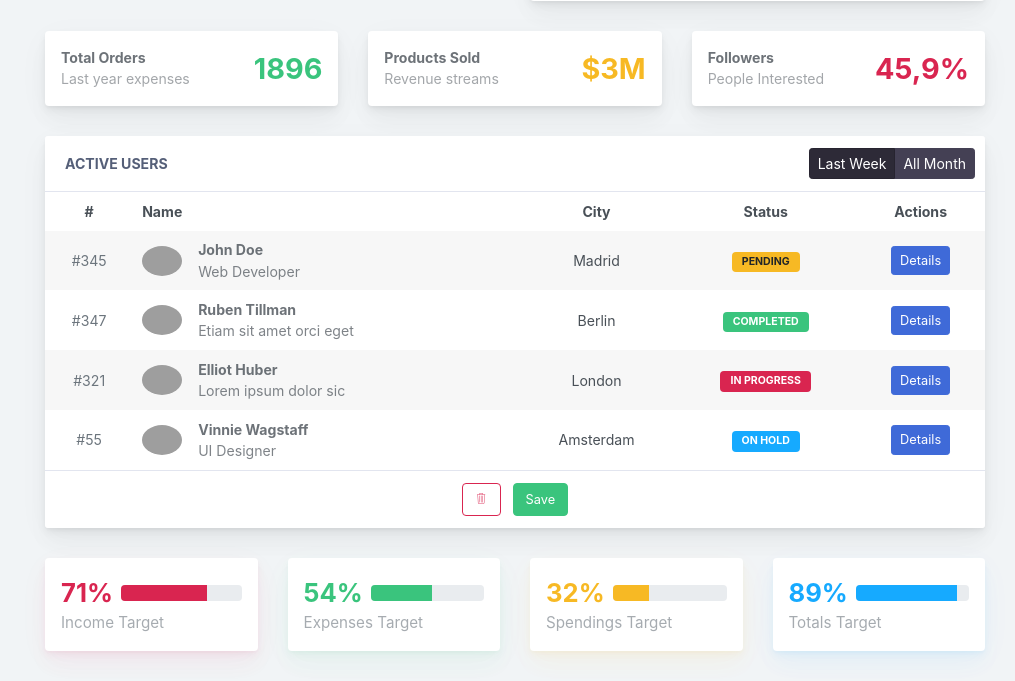
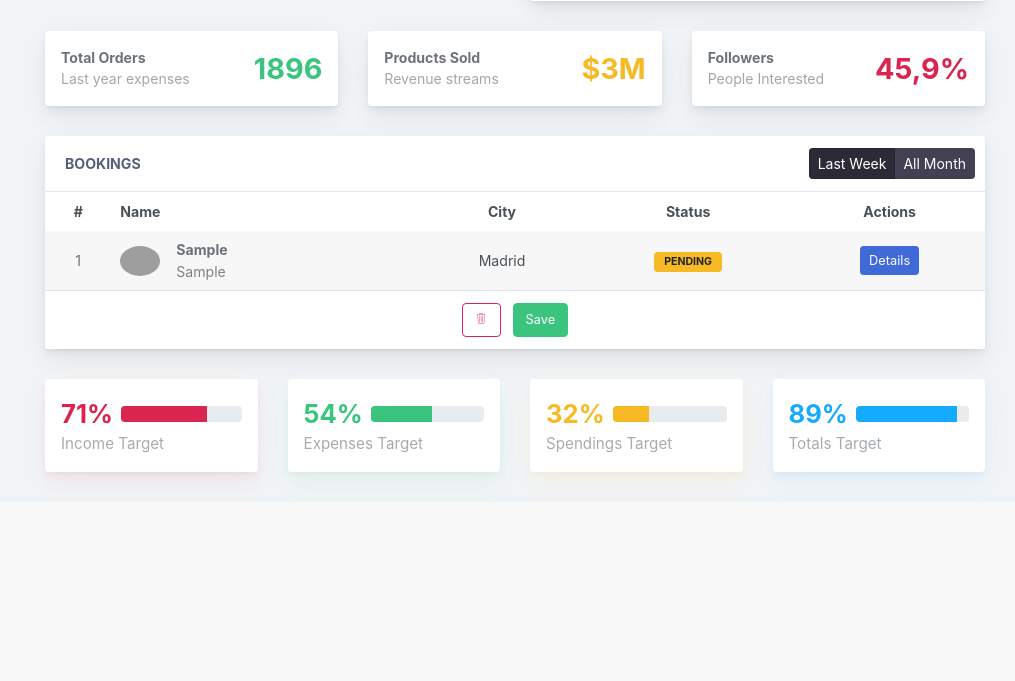
Before and after one commit to KevinMactoo/blueberry, a PHP site: page /projects/dashboard/dashboard.php in a window 1280 px wide. Shown: the part 1038-1719 px from the top of the page, without its empty margins (265-1280 px from the left). After the commit the page ends 1525 px from the top, so only its background shows below. Run offline with PHP 8.4, Linux system fonts and the light colour scheme; the visitor is signed in with stand-in values (Sample User, id 1); data comes from the database, SQL or seed files in the repository; tables that the repository leaves empty or names only in its code hold one stand-in row (values such as "Sample post"); grey boxes are pictures that could not be loaded.

Commit message:
Staged changes

```diff
--- a/dashboard/dashboard.php
+++ b/dashboard/dashboard.php
@@ -6,7 +6,7 @@ include (ROOT_PATH . "/app/controllers/users.php");
 $id = $_SESSION['id'];
 $image_preview = selectOne('users',['id' => $id]);
 
-
+$result = mysqli_query($conn,"SELECT * FROM booking");
 
 ?>
 <!doctype html>
@@ -735,7 +735,7 @@ $image_preview = selectOne('users',['id' => $id]);
                         <div class="row">
                             <div class="col-md-12">
                                 <div class="main-card mb-3 card">
-                                    <div class="card-header">Active Users
+                                    <div class="card-header">Bookings
                                         <div class="btn-actions-pane-right">
                                             <div role="group" class="btn-group-sm btn-group">
                                                 <button class="active btn btn-focus">Last Week</button>
@@ -755,8 +755,12 @@ $image_preview = selectOne('users',['id' => $id]);
                                             </tr>
                                             </thead>
                                             <tbody>
+                                                <?php
+                                                $i=0;
+                                                while($row = mysqli_fetch_array($result)) {
+                                                    ?>
                                             <tr>
-                                                <td class="text-center text-muted">#345</td>
+                                                <td class="text-center text-muted"><?php echo $row['id']; ?></td>
                                                 <td>
                                                     <div class="widget-content p-0">
                                                         <div class="widget-content-wrapper">
@@ -766,8 +770,8 @@ $image_preview = selectOne('users',['id' => $id]);
                                                                 </div>
                                                             </div>
                                                             <div class="widget-content-left flex2">
-                                                                <div class="widget-heading">John Doe</div>
-                                                                <div class="widget-subheading opacity-7">Web Developer</div>
+                                                                <div class="widget-heading"><?php echo $row["firstname"]; ?></div>
+                                                                <div class="widget-subheading opacity-7"><?php echo $row['firstname']; ?></div>
                                                             </div>
                                                         </div>
                                                     </div>
@@ -780,80 +784,10 @@ $image_preview = selectOne('users',['id' => $id]);
                                                     <button type="button" id="PopoverCustomT-1" class="btn btn-primary btn-sm">Details</button>
                                                 </td>
                                             </tr>
-                                            <tr>
-                                                <td class="text-center text-muted">#347</td>
-                                                <td>
-                                                    <div class="widget-content p-0">
-                                                        <div class="widget-content-wrapper">
-                                                            <div class="widget-content-left mr-3">
-                                                                <div class="widget-content-left">
-                                                                    <img width="40" class="rounded-circle" src="assets/images/avatars/3.jpg" alt="">
-                                                                </div>
-                                                            </div>
-                                                            <div class="widget-content-left flex2">
-                                                                <div class="widget-heading">Ruben Tillman</div>
-                                                                <div class="widget-subheading opacity-7">Etiam sit amet orci eget</div>
-                                                            </div>
-                                                        </div>
-                                                    </div>
-                                                </td>
-                                                <td class="text-center">Berlin</td>
-                                                <td class="text-center">
-                                                    <div class="badge badge-success">Completed</div>
-                                                </td>
-                                                <td class="text-center">
-                                                    <button type="button" id="PopoverCustomT-2" class="btn btn-primary btn-sm">Details</button>
-                                                </td>
-                                            </tr>
-                                            <tr>
-                                                <td class="text-center text-muted">#321</td>
-                                                <td>
-                                                    <div class="widget-content p-0">
-                                                        <div class="widget-content-wrapper">
-                                                            <div class="widget-content-left mr-3">
-                                                                <div class="widget-content-left">
-                                                                    <img width="40" class="rounded-circle" src="assets/images/avatars/2.jpg" alt="">
-                                                                </div>
-                                                            </div>
-                                                            <div class="widget-content-left flex2">
-                                                                <div class="widget-heading">Elliot Huber</div>
-                                                                <div class="widget-subheading opacity-7">Lorem ipsum dolor sic</div>
-                                                            </div>
-                                                        </div>
-                                                    </div>
-                                                </td>
-                                                <td class="text-center">London</td>
-                                                <td class="text-center">
-                                                    <div class="badge badge-danger">In Progress</div>
-                                                </td>
-                                                <td class="text-center">
-                                                    <button type="button" id="PopoverCustomT-3" class="btn btn-primary btn-sm">Details</button>
-                                                </td>
-                                            </tr>
-                                            <tr>
-                                                <td class="text-center text-muted">#55</td>
-                                                <td>
-                                                    <div class="widget-content p-0">
-                                                        <div class="widget-content-wrapper">
-                                                            <div class="widget-content-left mr-3">
-                                                                <div class="widget-content-left">
-                                                                    <img width="40" class="rounded-circle" src="assets/images/avatars/1.jpg" alt=""></div>
-                                                            </div>
-                                                            <div class="widget-content-left flex2">
-                                                                <div class="widget-heading">Vinnie Wagstaff</div>
-                                                                <div class="widget-subheading opacity-7">UI Designer</div>
-                                                            </div>
-                                                        </div>
-                                                    </div>
-                                                </td>
-                                                <td class="text-center">Amsterdam</td>
-                                                <td class="text-center">
-                                                    <div class="badge badge-info">On Hold</div>
-                                                </td>
-                                                <td class="text-center">
-                                                    <button type="button" id="PopoverCustomT-4" class="btn btn-primary btn-sm">Details</button>
-                                                </td>
-                                            </tr>
+                                            <?php
+                                                $i++;
+                                            }
+                                                ?>
                                             </tbody>
                                         </table>
                                     </div>
--- a/h/index.php
+++ /dev/null
@@ -1 +0,0 @@
-con
--- a/index.php
+++ b/index.php
@@ -938,7 +938,7 @@ add_view($conn, $visitor_ip, $page_id);
                         <div class="contact__inputs grid">
                             <div class="contact__content">
                                 <label for="" class="contact__label"> Name </label>
-                                <input type="text" class="contact__input" name="name" value="<?php echo $name?>">
+                                <input type="text" name="firstname" class="form-control" id="inputFirstname" placeholder="First name" value="<?php echo $firstname?>">
                             </div>
                             <div class="contact__content">
                                 <label for="" class="contact__label"> Email </label>
```
Also changed, not shown: app/controllers/aboutus.php (+10 -0 lines), app/controllers/booking.php (added, +11 -0 lines), dashboard/portfolio.php (+7 -0 lines).
